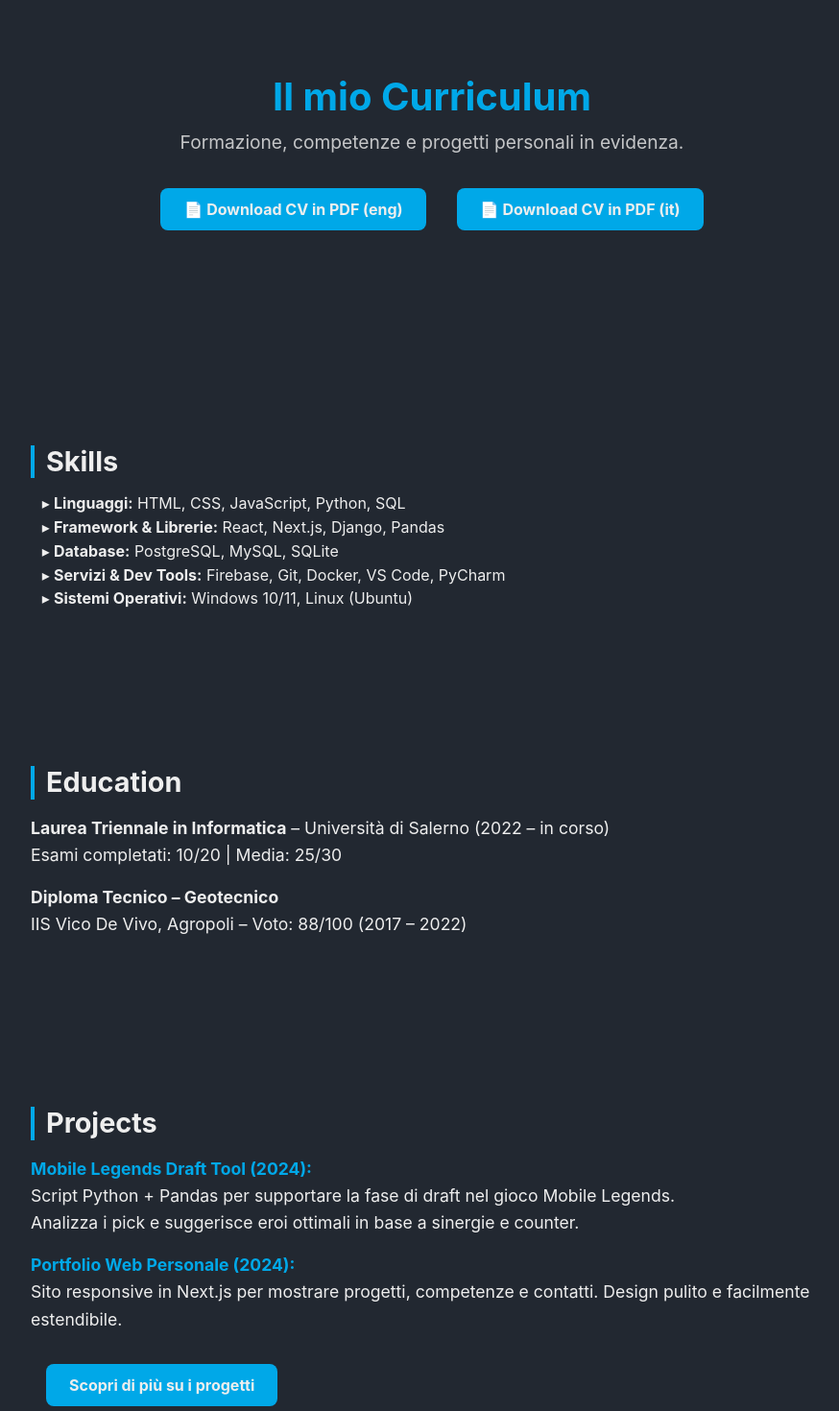
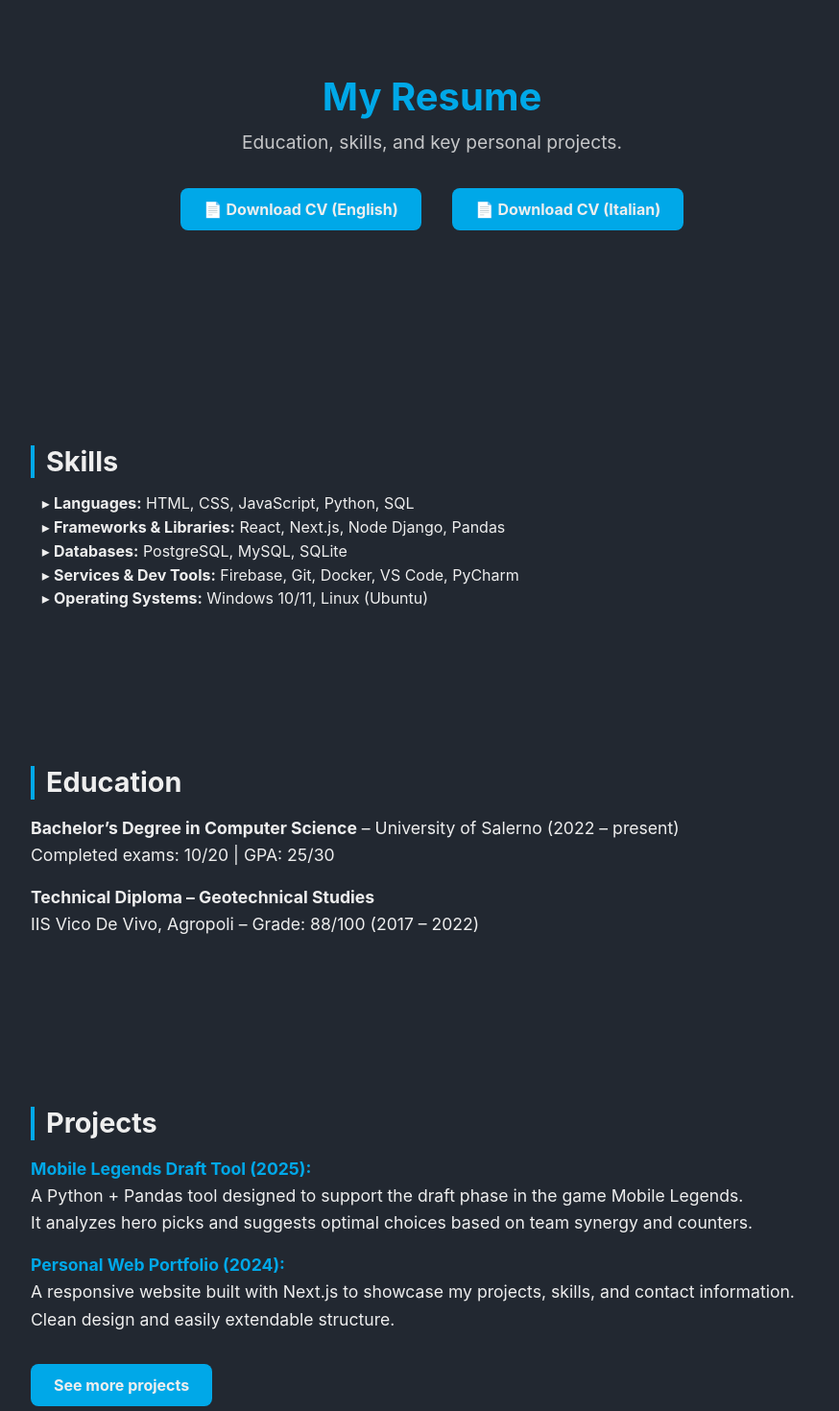
Before and after one commit to vin-03/personal-portfolio-nextjs-vincenzfarro, a Next.js app: page /resume in a window 1280 px wide. Shown: the part 160-1630 px from the top of the page at 96% size, without its empty margins (190-1064 px from the left). Built offline with nearby package versions, Linux system fonts and the light colour scheme.

Commit message:
c20 - text in english lenguage

```diff
--- a/src/app/layout.jsx
+++ b/src/app/layout.jsx
@@ -6,13 +6,25 @@ import Footer from "../components/Footer";
 export const metadata = {
     title: "Vincenzo Farro | Web Developer Portfolio",
     description:
-        "Il portfolio personale di Vincenzo Farro, studente di informatica e aspirante web developer freelance.",
+        "Personal portfolio of Vincenzo Farro, a computer science student and aspiring full-stack web developer focused on remote work and modern web technologies.",
 };
 
 export default function RootLayout({ children }) {
     return (
-        <html lang="it">
+        <html lang="en">
             <head>
+                <meta charSet="UTF-8" />
+                <meta name="viewport" content="width=device-width, initial-scale=1.0" />
+                <meta
+                    name="description"
+                    content="Personal portfolio of Vincenzo Farro, a computer science student and aspiring full-stack web developer focused on remote work and modern web technologies."
+                />
+                <meta
+                    name="keywords"
+                    content="Vincenzo Farro, web developer, full-stack, remote job, Next.js, React, JavaScript, portfolio"
+                />
+                <meta name="author" content="Vincenzo Farro" />
+                <title>Vincenzo Farro | Web Developer Portfolio</title>
                 <link rel="icon" href="/favicon.png" />
             </head>
             <body>
--- a/src/app/resume/page.jsx
+++ b/src/app/resume/page.jsx
@@ -3,80 +3,78 @@ import "../../styles/resume.css";
 export default function ResumePage() {
     return (
         <main className="page-resume page-container">
+            {/* Header Section */}
             <section className="page-header">
-                <h1>Il mio Curriculum</h1>
-                <p>Formazione, competenze e progetti personali in evidenza.</p>
+                <h1>My Resume</h1>
+                <p>Education, skills, and key personal projects.</p>
                 <a href="./cv_eng_131025.pdf" download className="btn download-btn">
-                    📄 Download CV in PDF (eng)
+                    📄 Download CV (English)
                 </a>
                 <a href="./cv_it_131025.pdf" download className="btn download-btn">
-                    📄 Download CV in PDF (it)
+                    📄 Download CV (Italian)
                 </a>
             </section>
 
+            {/* Skills Section */}
             <section>
                 <h2>Skills</h2>
                 <ul>
                     <li>
-                        <strong>Linguaggi:</strong> HTML, CSS, JavaScript,
+                        <strong>Languages:</strong> HTML, CSS, JavaScript,
                         Python, SQL
                     </li>
                     <li>
-                        <strong>Framework & Librerie:</strong> React, Next.js,
+                        <strong>Frameworks & Libraries:</strong> React, Next.js, Node
                         Django, Pandas
                     </li>
                     <li>
-                        <strong>Database:</strong> PostgreSQL, MySQL, SQLite
+                        <strong>Databases:</strong> PostgreSQL, MySQL, SQLite
                     </li>
                     <li>
-                        <strong>Servizi & Dev Tools:</strong> Firebase, Git,
+                        <strong>Services & Dev Tools:</strong> Firebase, Git,
                         Docker, VS Code, PyCharm
                     </li>
                     <li>
-                        <strong>Sistemi Operativi:</strong> Windows 10/11, Linux
+                        <strong>Operating Systems:</strong> Windows 10/11, Linux
                         (Ubuntu)
                     </li>
                 </ul>
             </section>
 
+            {/* Education Section */}
             <section>
                 <h2>Education</h2>
                 <p>
-                    <strong>Laurea Triennale in Informatica</strong> –
-                    Università di Salerno (2022 – in corso)
+                    <strong>Bachelor’s Degree in Computer Science</strong> – University of Salerno (2022 – present)
                     <br />
-                    Esami completati: 10/20 | Media: 25/30
+                    Completed exams: 10/20 | GPA: 25/30
                 </p>
                 <p>
-                    <strong>Diploma Tecnico – Geotecnico</strong>
+                    <strong>Technical Diploma – Geotechnical Studies</strong>
                     <br />
-                    IIS Vico De Vivo, Agropoli – Voto: 88/100 (2017 – 2022)
+                    IIS Vico De Vivo, Agropoli – Grade: 88/100 (2017 – 2022)
                 </p>
             </section>
 
+            {/* Projects Section */}
             <section>
                 <h2>Projects</h2>
                 <p>
-                    <span className="project-title">
-                        Mobile Legends Draft Tool (2024):
-                    </span>
+                    <span className="project-title">Mobile Legends Draft Tool (2025):</span>
                     <br />
-                    Script Python + Pandas per supportare la fase di draft nel
-                    gioco Mobile Legends.
+                    A Python + Pandas tool designed to support the draft phase in the game Mobile Legends.
                     <br />
-                    Analizza i pick e suggerisce eroi ottimali in base a
-                    sinergie e counter.
+                    It analyzes hero picks and suggests optimal choices based on team synergy and counters.
                 </p>
                 <p>
-                    <span className="project-title">
-                        Portfolio Web Personale (2024):
-                    </span>
+                    <span className="project-title">Personal Web Portfolio (2024):</span>
                     <br />
-                    Sito responsive in Next.js per mostrare progetti, competenze
-                    e contatti. Design pulito e facilmente estendibile.
+                    A responsive website built with Next.js to showcase my projects, skills, and contact information.
+                    <br />
+                    Clean design and easily extendable structure.
                 </p>
-                <a href="/projects" className="btn see-projects-btn">
-                    Scopri di più su i progetti
+                <a href="/projects" className="btn">
+                    See more projects
                 </a>
             </section>
         </main>
--- a/src/components/Footer.jsx
+++ b/src/components/Footer.jsx
@@ -16,7 +16,7 @@ export default function Footer() {
                         <span>linkedin.com/in/vincenzo-farro</span>
                     </div>
                 </div>
-                <p>&copy; 2025 Vincenzo Farro • Tutti i diritti riservati</p>
+                <p>&copy;2025 Vincenzo Farro • All rights reserved</p>
             </div>
         </footer>
 
--- a/src/styles/globals.css
+++ b/src/styles/globals.css
@@ -122,7 +122,7 @@ button,
     cursor: pointer;
     text-decoration: none;
     transition: background-color 0.2s ease;
-    margin: 1rem;
+    margin-top: 1rem;
 }
 
 button:hover,
--- a/src/styles/resume.css
+++ b/src/styles/resume.css
@@ -1,3 +1,7 @@
+.download-btn {
+    margin: 1rem;
+}
+
 .page-resume section h2 {
     font-size: 1.8rem;
     margin-bottom: 1rem;
```
Also changed, not shown: src/app/contact/page.jsx (+30 -7 lines), src/app/page.jsx (+19 -17 lines), src/app/projects/page.jsx (+16 -12 lines).
